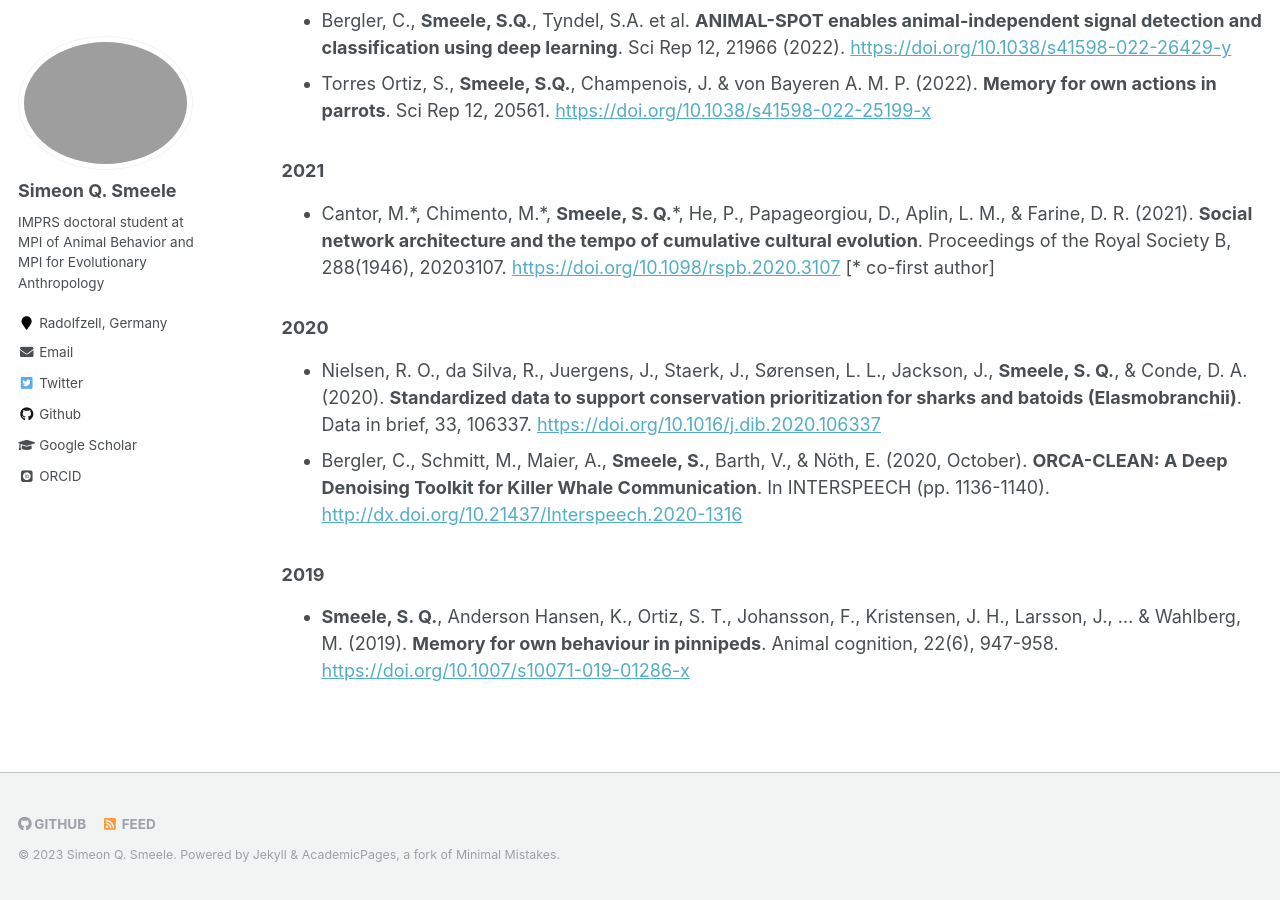
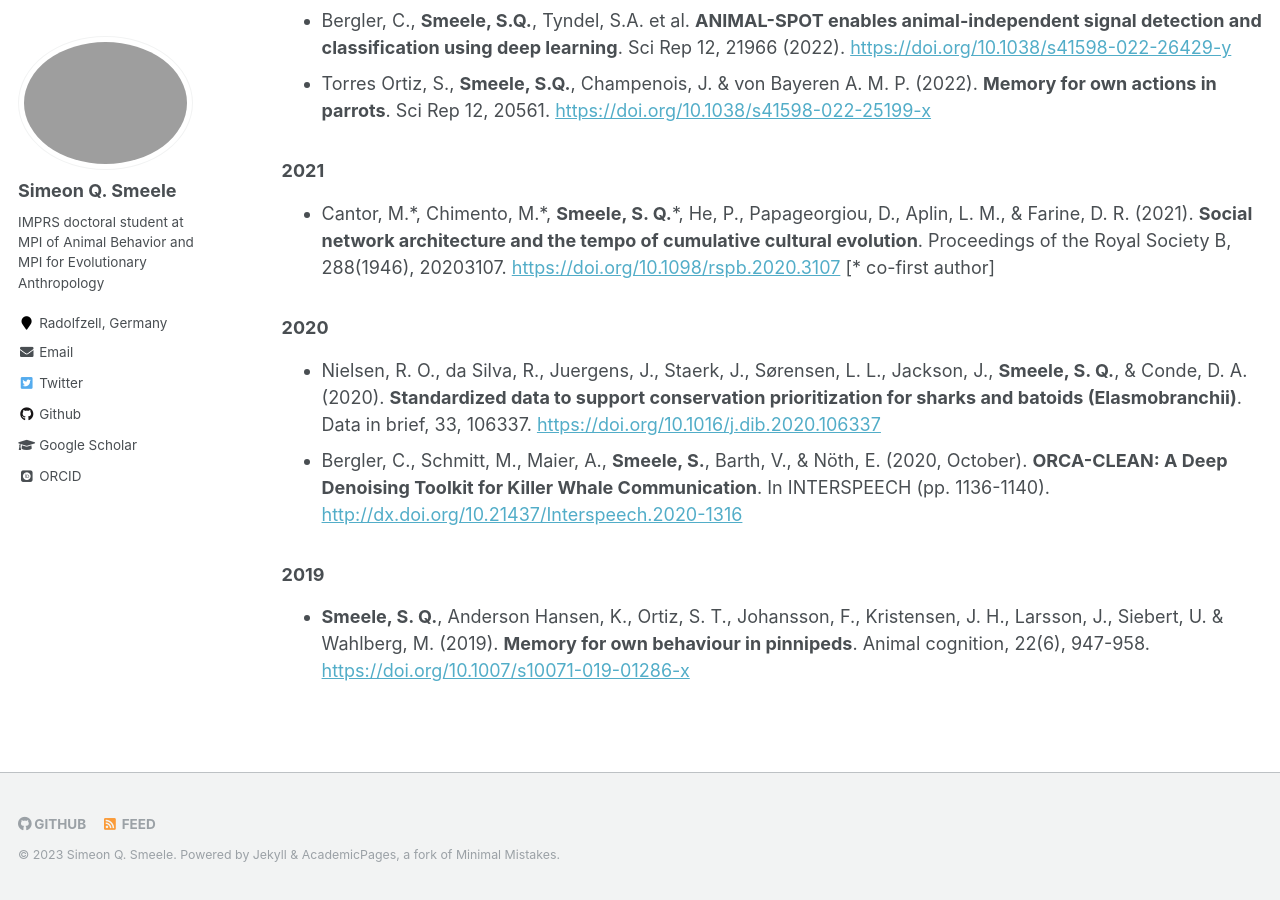
Before and after one commit to simeonqs/simeonqs.github.io, a Jekyll site: the page built from _pages/publications.md, in a window 1280 px wide and 900 px high, scrolled down 767 px. Built offline with Jekyll 4.4.1, drawn with Linux system fonts in a browser that asks for light colours; some web fonts are replaced; comment, search, counter and statistics services are not loaded.

Commit message:
Correcting one citation.

```diff
--- a/_pages/publications.md
+++ b/_pages/publications.md
@@ -50,5 +50,5 @@ author_profile: true
 
 ### 2019
 
-- **Smeele, S. Q.**, Anderson Hansen, K., Ortiz, S. T., Johansson, F., Kristensen, J. H., Larsson, J., ... & Wahlberg, M. (2019). **Memory for own behaviour in pinnipeds**. Animal cognition, 22(6), 947-958. <https://doi.org/10.1007/s10071-019-01286-x>
+- **Smeele, S. Q.**, Anderson Hansen, K., Ortiz, S. T., Johansson, F., Kristensen, J. H., Larsson, J., Siebert, U. & Wahlberg, M. (2019). **Memory for own behaviour in pinnipeds**. Animal cognition, 22(6), 947-958. <https://doi.org/10.1007/s10071-019-01286-x>
   <div class='altmetric-embed' data-doi='10.1007/s10071-019-01286-x'></div>
```
Also changed, not shown: _pages/cv.md (+1 -1 lines).
